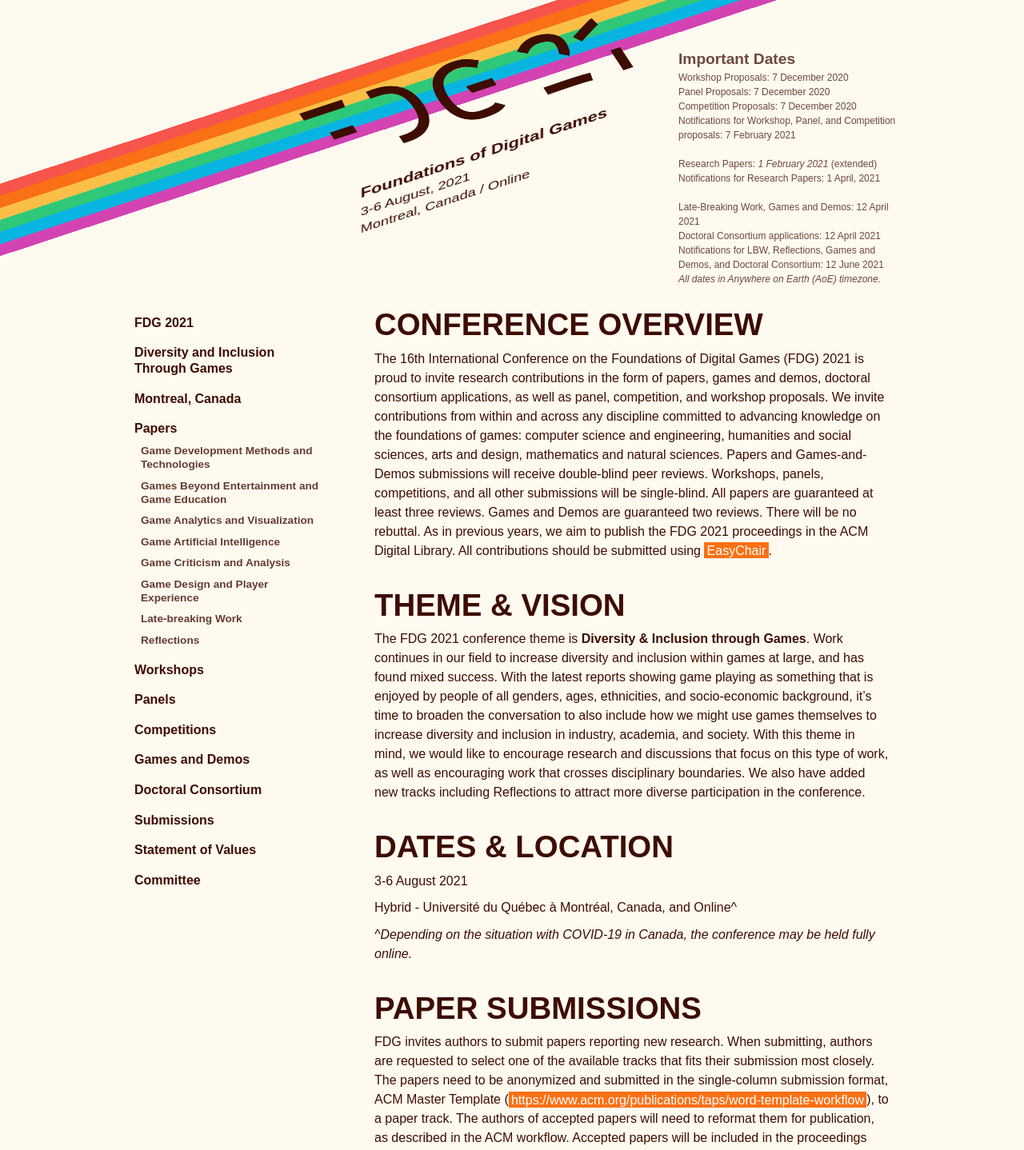
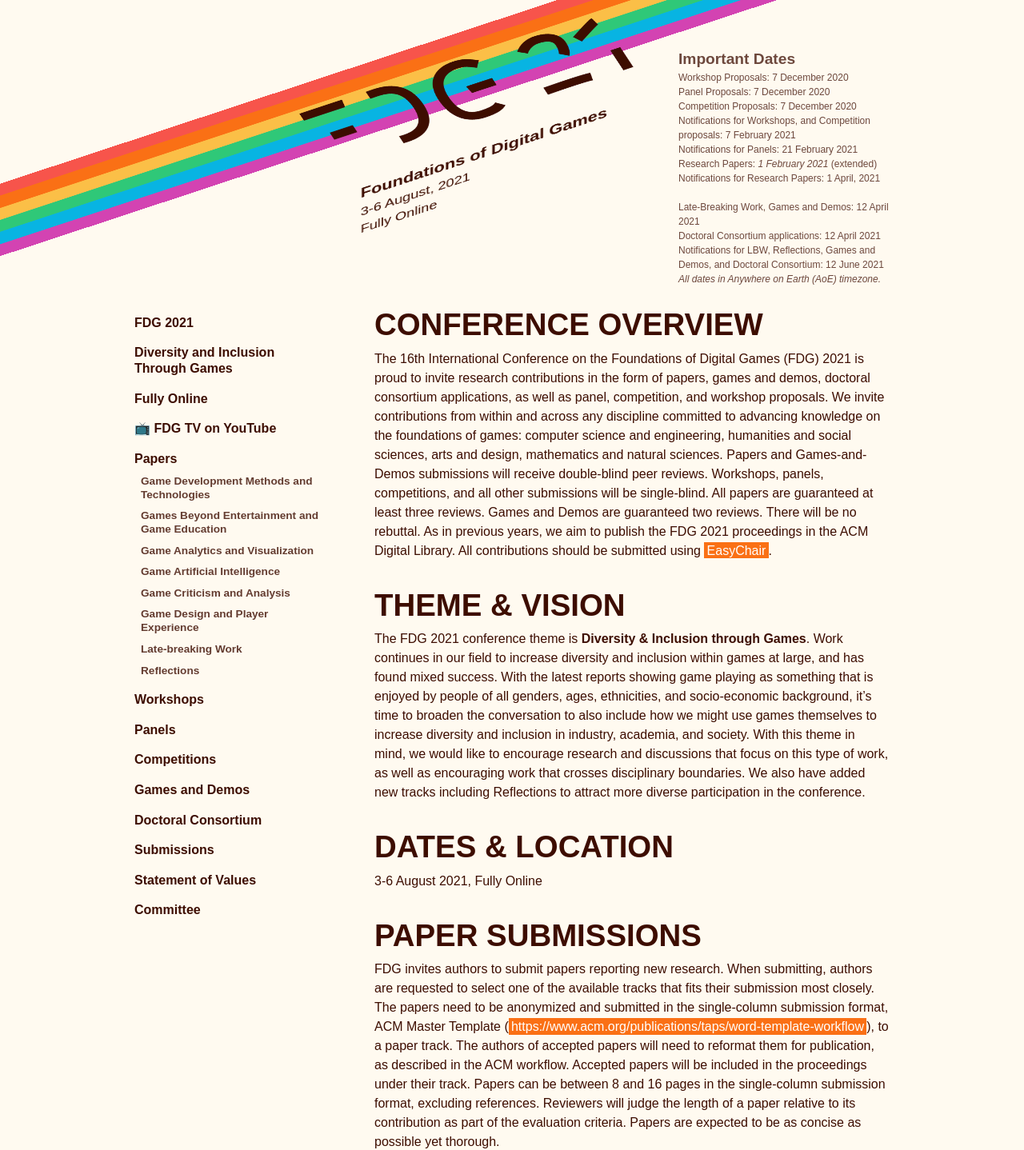
Before and after one commit to Spaxe/fdg2021.org, a React (Create React App) app: page / in a window 1280 px wide. Shown: the top 1438 px of the page at 80% size. Built offline with nearby package versions, Linux system fonts and the light colour scheme; a web font is replaced by a local one.

Commit message:
changes 2 Feb 2021

```diff
--- a/src/Copy.tsx
+++ b/src/Copy.tsx
@@ -8,11 +8,7 @@ The 16th International Conference on the Foundations of Digital Games (FDG) 2021
 The FDG 2021 conference theme is **Diversity & Inclusion through Games**. Work continues in our field to increase diversity and inclusion within games at large, and has found mixed success. With the latest reports showing game playing as something that is enjoyed by people of all genders, ages, ethnicities, and socio-economic background, it’s time to broaden the conversation to also include how we might use games themselves to increase diversity and inclusion in industry, academia, and society. With this theme in mind, we would like to encourage research and discussions that focus on this type of work, as well as encouraging work that crosses disciplinary boundaries. We also have added new tracks including Reflections to attract more diverse participation in the conference.
 
 # DATES & LOCATION
-3-6 August 2021
-
-Hybrid - Université du Québec à Montréal, Canada, and Online^
-
-*^Depending on the situation with COVID-19 in Canada, the conference may be held fully online.*
+3-6 August 2021, Fully Online
 
 # PAPER SUBMISSIONS
 FDG invites authors to submit papers reporting new research. When submitting, authors are requested to select one of the available tracks that fits their submission most closely. The papers need to be anonymized and submitted in the single-column submission format, ACM Master Template ([https://www.acm.org/publications/taps/word-template-workflow](https://www.acm.org/publications/taps/word-template-workflow)), to a paper track. The authors of accepted papers will need to reformat them for publication, as described in the ACM workflow. Accepted papers will be included in the proceedings under their track. Papers can be between 8 and 16 pages in the single-column submission format, excluding references. Reviewers will judge the length of a paper relative to its contribution as part of the evaluation criteria. Papers are expected to be as concise as possible yet thorough.
@@ -38,7 +34,7 @@ This track is also concerned with the teaching of games, game development and de
 
 ## Game Analytics and Visualization
 #### Chair
-*Keith Nesbitt — Newcastle University, Australia*
+*Rafet Sifa — Fraunhofer IAIS, Germany*
 
 This track is suitable for all papers pertaining to aspects of game data science, analytics and game data visualization. This includes work based on player behavioral data analysis, including player modeling, churn analysis, and creating or understanding players' profiles as well as aspects of business intelligence, such as performance evaluation or workflow optimization. Papers submitted to this track should present contributions that advance the current state-of-the-art, taking into account the knowledge bases in academia and industry, of players, play behaviors, processes or performance. We encourage submissions that span methodological approaches including quantitative, qualitative and mixed-methods, as well as novel contributions to methodological approaches. Examples of topics include visualization of game data, analysis of behavioral (or other) game data, advances in methodological approaches to analyze and visualize game data, as well as applying or expanding statistical methods, machine learning, including deep learning, and AI, as well as visualization algorithms used to collect or analyze game data.
 
@@ -49,8 +45,8 @@ This track is suitable for all papers pertaining to aspects of game data science
 This track focuses on the many applications of computational and artificial intelligence to the playing, design, development, improvement, and testing of video games. Topics include general game-playing AI, procedural and player-driven content generation, mixed-initiative authoring tools, computational narrative, believable agents, and AI assisted game design.
 
 ## Game Criticism and Analysis
-#### Chairs
-*Victoria McArthur — Carleton University, Canada*  \n*Maria Törhönen — University of Tampere, Finland*
+#### Chair
+*Victoria McArthur — Carleton University, Canada*
 
 This track calls for papers that approach the criticism and analysis of games from humanities-informed perspectives. Submissions are encouraged from scholars engaging in narrative, visual and software studies approaches to games and games criticism using methodologies such as archival research, hermeneutics, and oral history. This track will also consider critical theoretical and/or historical analysis of games, and game genres from perspectives such as (but not limited to) postcolonial theory, feminism, historicism, subaltern studies, queer theory, the environmental humanities, psychoanalysis, and other related topics.
 This track also includes the emerging trends such as esports and streaming from a humanities-informed perspective. Such work includes studies of demographic trends in esports and streaming, feminist and gender studies perspectives, social-cultural critiques and analyses of streaming and eSports subcultures, examination of societal and economic impact of eSports.
@@ -72,7 +68,7 @@ The Late-Breaking Work (LBW) track provides an opportunity to present work in pr
 #### Chair
 *Michael Cook — Queen Mary University of London, UK*
 
-Conferences tend to focus on the successes, and it can be difficult to get important learnings about experimental work that did not go to plan. This is despite the fact that it is often the corrections from the many failures that lead to a single success. Iteration is important in game development as well as in academia.  Examples of encouraged submissions are post-mortems and analyses of experimental work that did not go according to plan. Submissions should follow LBW requirements and will be reviewed not based on the project contributions but the lessons learnt.
+Conferences tend to focus on the successes, and it can be difficult to get important learnings about experimental work that did not go to plan. This is despite the fact that it is often the corrections from the many failures that lead to a single success. Iteration is important in game development as well as in academia.  Examples of encouraged submissions are post-mortems and analyses of experimental work that did not go according to plan. *Submissions are in the same format as full papers.*
 
 
 # WORKSHOP PROPOSALS
@@ -161,7 +157,6 @@ Laura Levy — Georgia Institute of Technology, USA
 
 Enrica Loria, Fondazione Bruno Kessler, Italy
 
-
 `;
 
 export const importantDatesMd = `
@@ -172,9 +167,9 @@ Panel Proposals: 7 December 2020
 
 Competition Proposals: 7 December 2020
 
-Notifications for Workshop, Panel, and Competition proposals: 7 February 2021
+Notifications for Workshops, and Competition proposals: 7 February 2021
 
-&nbsp;
+Notifications for Panels: 21 February 2021
 
 Research Papers: *1 February 2021* (extended)
 
--- a/src/Home.tsx
+++ b/src/Home.tsx
@@ -50,7 +50,7 @@ export default function Home() {
               <p>
                 <time dateTime="2021-08-17T00:00-04:00">3-6 August, 2021</time>
               </p>
-              <p>Montreal, Canada / Online</p>
+              <p>Fully Online</p>
             </div>
             <aside className="mt-12 -mr-64 hidden lg:block max-w-xs text-xs absolute right-0 top-0 opacity-75 py-3 px-4">
               <ReactMarkdown
--- a/src/Menu.tsx
+++ b/src/Menu.tsx
@@ -57,9 +57,11 @@ export default function Menu() {
             Diversity and Inclusion Through Games
           </Link>
           <Link className="block" onClick={closeMenu} to="#dates---location">
-            Montreal, Canada
+            Fully Online
           </Link>
-
+          <Link className="block" onClick={closeMenu} to="https://www.youtube.com/channel/UCcZ6WEOxANNqMoUCIGgB_xQ">
+            <span role="img" aria-label="TV">📺</span> FDG TV on YouTube
+          </Link>
           <aside className="block lg:hidden text-xs font-normal my-2 px-4 pt-3 pb-5 bg-orange-200">
             <ReactMarkdown
               source={importantDatesMd}
--- a/src/assets/style.css
+++ b/src/assets/style.css
@@ -74,12 +74,12 @@ html {
 .primary-menu {
   width: 300px;
   min-width: 300px;
-  height: 100vh;
   transform: translateX(0px);
 }
 
 @media (max-width: 1024px) {
   .primary-menu {
+    height: 100vh;
     border-width: 0 1rem 0 0;
     border-style: solid;
     border-image: linear-gradient(
```
